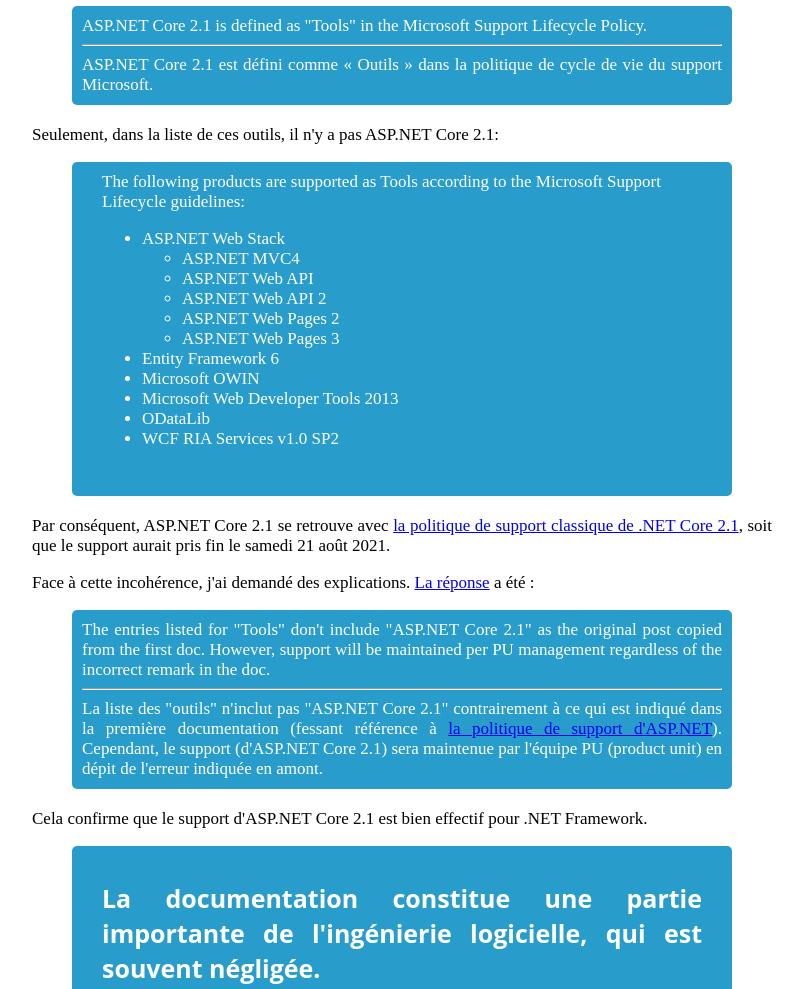
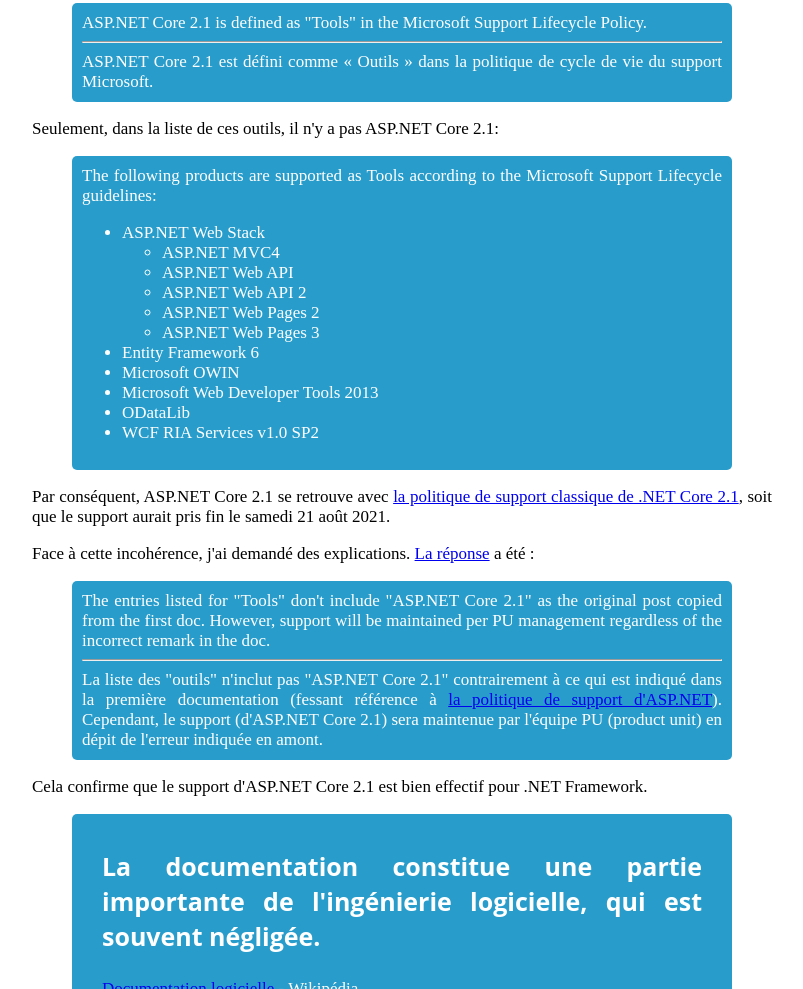
Before and after one commit to vernou/vernou.github.io, a plain HTML site: page articles/008/content.html in a window 1280 px wide. Shown: the part 2317-3306 px from the top of the page, without its empty margins (238-1041 px from the left). Drawn offline with Linux system fonts and the light colour scheme.

Commit message:
#15 Stylize end quote with css class

```diff
--- a/articles/008/content.html
+++ b/articles/008/content.html
@@ -86,7 +86,7 @@
             <p>
                 Seulement, dans la liste de ces outils, il n'y a pas ASP.NET Core 2.1:
             </p>
-            <blockquote>
+            <blockquote class="quote">
                 The following products are supported as Tools according to the Microsoft Support Lifecycle guidelines:
                 <ul>
                     <li>
@@ -120,7 +120,7 @@
             <p>
                 Cela confirme que le support d'ASP.NET Core 2.1 est bien effectif pour .NET Framework.
             </p>
-            <blockquote>
+            <blockquote class="end-quote">
                 <p>
                     <strong>
                         La documentation constitue une partie importante de l'ingénierie logicielle, qui est souvent négligée.
--- a/styles.css
+++ b/styles.css
@@ -66,14 +66,6 @@ p {
     text-justify: inter-word;
 }
 
-blockquote {
-    padding: 10px 30px 30px 30px;
-    margin-bottom: 20px;
-    background-color: #289dcc;
-    color: #fff;
-    border-radius: 5px;
-}
-
 .quote {
     padding: 10px;
     background-color: #289dcc;
@@ -82,7 +74,15 @@ blockquote {
     text-align: justify;
 }
 
-blockquote p {
+.end-quote {
+    padding: 10px 30px 30px 30px;
+    margin-bottom: 20px;
+    background-color: #289dcc;
+    color: #fff;
+    border-radius: 5px;
+}
+
+.end-quote p {
     font-size: 25px;
     font-family: 'Open Sans', serif;
     line-height: 1.4;
```
Also changed, not shown: articles/001/content.html (+1 -1 lines), articles/002/content.html (+1 -1 lines), articles/003/content.html (+1 -1 lines), articles/004/content.html (+1 -1 lines), articles/005/content.html (+1 -1 lines), articles/006/content.html (+1 -1 lines), articles/007/content.html (+1 -1 lines).
